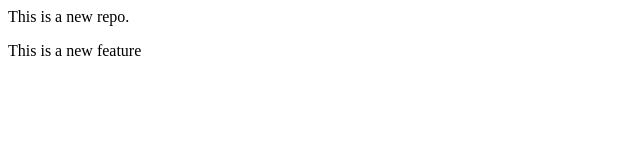
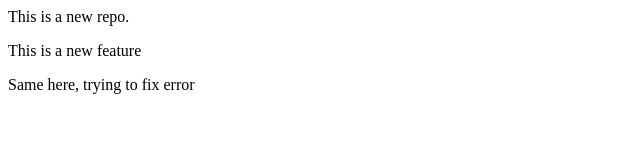
Before and after one commit to YogeshPrime007/localrepo, a plain HTML site: page index.html in a window 1280 px wide. Shown: the whole page, without its empty margins (0-640 px from the left). Drawn offline with Linux system fonts and the light colour scheme.

Commit message:
Fixing error in feature1 branch

```diff
--- a/index.html
+++ b/index.html
@@ -1,2 +1,3 @@
 <P>This is a new repo.</P>
 <p>This is a new feature</p>
+<p>Same here, trying to fix error</p>
```
